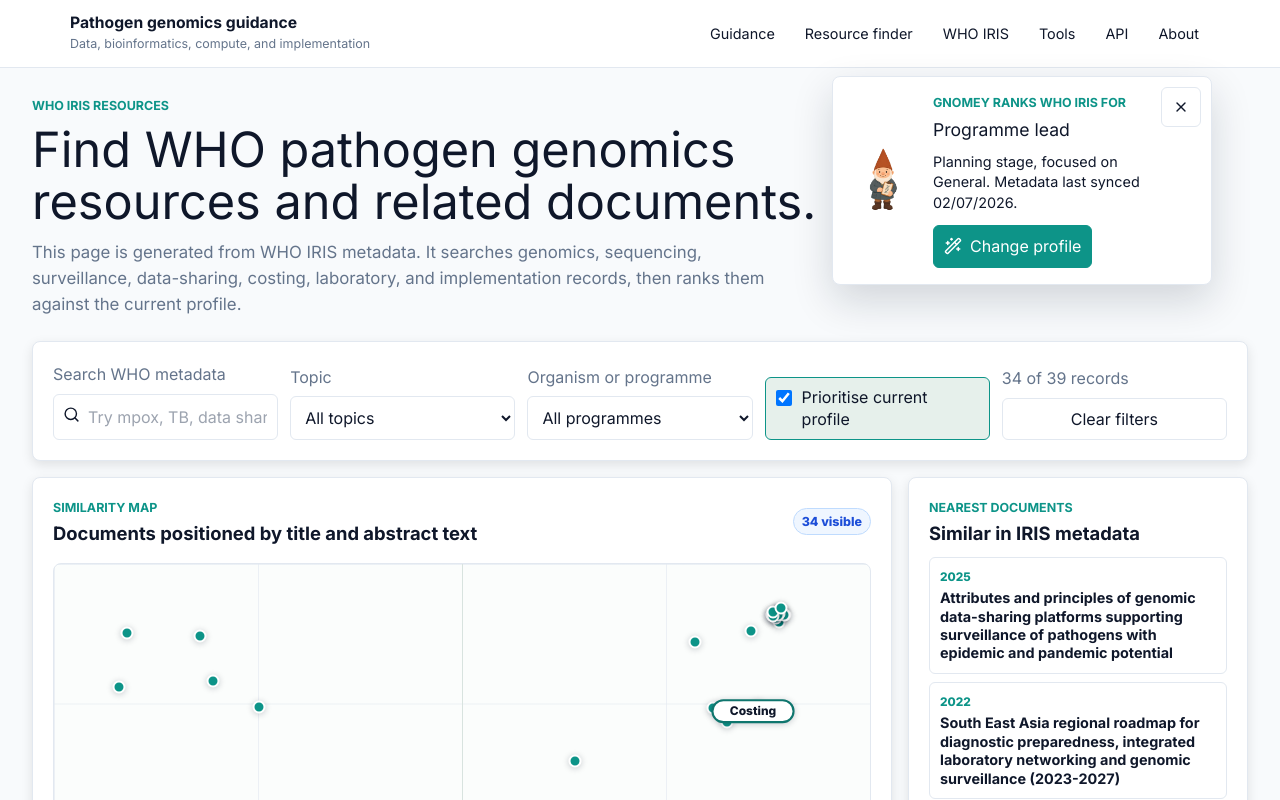
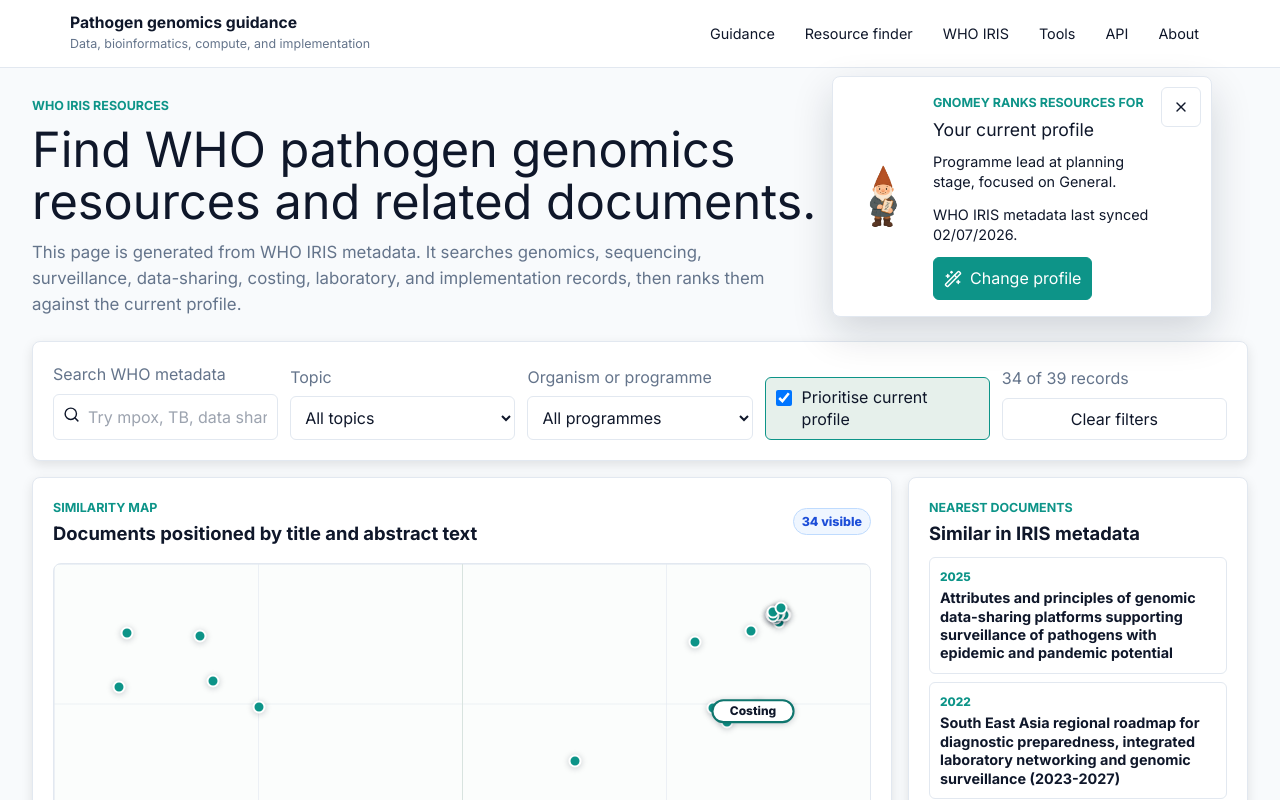
Before and after one commit to happykhan/pathogen-genomics-guidance-kb, a Next.js app: page /who-iris in a window 1280 px wide. Shown: the top 800 px of the page. Built offline with nearby package versions, Linux system fonts and the light colour scheme.

Commit message:
Standardize resource Gnomey cards

```diff
--- a/src/components/ResourceFinder.tsx
+++ b/src/components/ResourceFinder.tsx
@@ -129,7 +129,7 @@
             <GnomeyCard
               compact
               state={wizardOpen ? "thinking" : "collapsed"}
-              eyebrow="Gnomey ranks these for"
+              eyebrow="Gnomey ranks resources for"
               title="Your current profile"
               action={
                 <button className="button primary" type="button" onClick={() => setWizardOpen(true)}>
--- a/src/components/WhoIrisExplorer.tsx
+++ b/src/components/WhoIrisExplorer.tsx
@@ -135,8 +135,8 @@
             <GnomeyCard
               compact
               state={wizardOpen ? "thinking" : "collapsed"}
-              eyebrow="Gnomey ranks WHO IRIS for"
-              title={roleLabels[profile.role]}
+              eyebrow="Gnomey ranks resources for"
+              title="Your current profile"
               action={
                 <button className="button primary" type="button" onClick={() => setWizardOpen(true)}>
                   <Wand2 size={18} />
@@ -145,9 +145,10 @@
               }
             >
               <p>
-                {stageLabels[profile.stage]} stage, focused on{" "}
-                {profile.organisms.map((value) => organismLabels[value]).join(", ")}. Metadata last synced {generatedDate}.
+                {roleLabels[profile.role]} at {stageLabels[profile.stage].toLowerCase()} stage, focused on{" "}
+                {profile.organisms.map((value) => organismLabels[value]).join(", ")}.
               </p>
+              <p className="muted">WHO IRIS metadata last synced {generatedDate}.</p>
             </GnomeyCard>
           </aside>
         ) : null}
```
